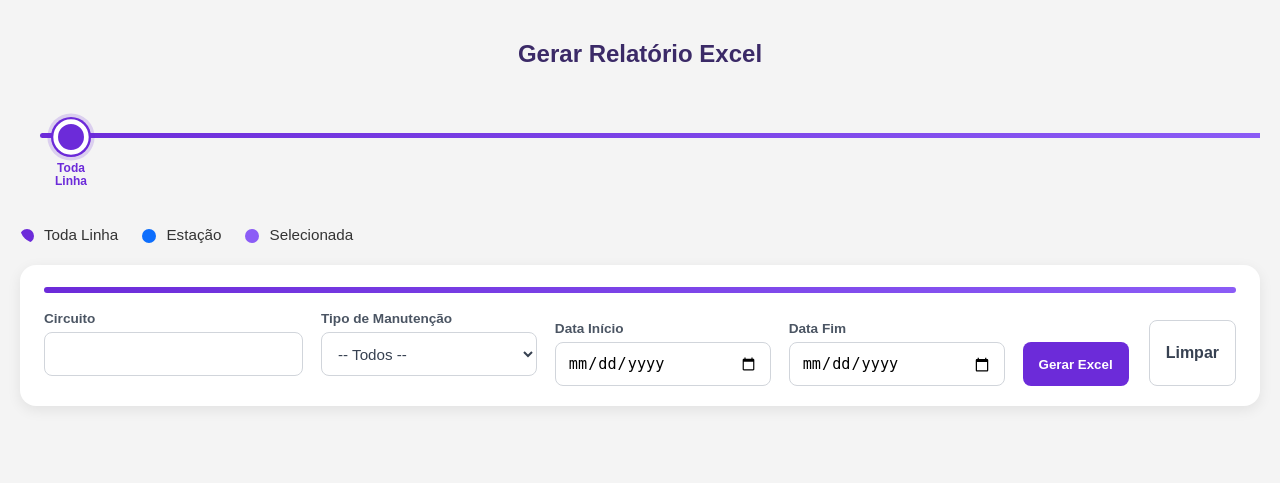
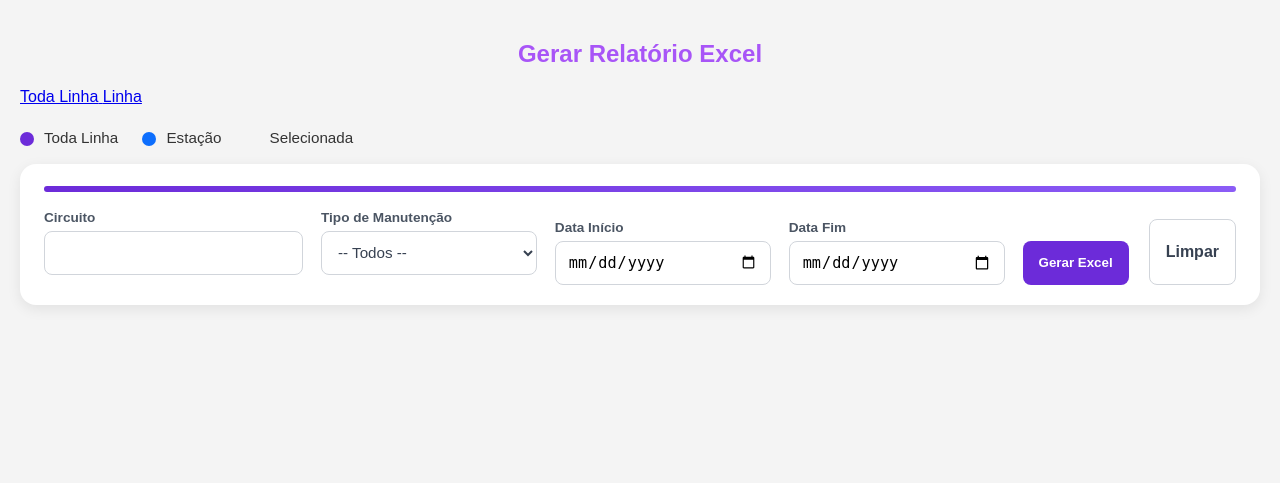
Before and after one commit to WillianVieira89/App_CDV, a Django app: page /gerar_relatorio_excel/ in a window 1280 px wide. Shown: the part 51-534 px from the top of the page. Run offline with Django 5.2, Linux system fonts and the light colour scheme; the visitor is signed in with stand-in values (Sample User, id 1); data that the repository does not hold is empty.

Commit message:
Alteração no css

```diff
--- a/cdv_api/templates/cdv_api/dashboard_manutencao.html
+++ b/cdv_api/templates/cdv_api/dashboard_manutencao.html
@@ -15,8 +15,6 @@
     <!-- MAPA -->
     <div class="mapa-estacoes-bloco">
         <div class="mapa-linha-wrapper">
-            <div class="mapa-linha"></div>
-
             <div class="mapa-estacoes">
                 <a href="{% url 'dashboard_manutencao' %}"
                    class="estacao-no mapa-todas {% if not selected_estacao_id %}estacao-selecionada{% endif %}"
--- a/cdv_api/templates/cdv_api/gerar_relatorio_excel.html
+++ b/cdv_api/templates/cdv_api/gerar_relatorio_excel.html
@@ -46,8 +46,6 @@
     <!-- MAPA PRIMEIRO -->
     <div class="mapa-estacoes-bloco">
         <div class="mapa-linha-wrapper">
-            <div class="mapa-linha"></div>
-
             <div class="mapa-estacoes">
                 <a href="{% url 'gerar_relatorio_excel_page' %}?circuito_filtro={{ circuito_filtro|urlencode }}&tipo_manutencao={{ tipo_manutencao|urlencode }}&data_inicio={{ data_inicio|urlencode }}&data_fim={{ data_fim|urlencode }}"
                    class="estacao-no mapa-todas {% if not selected_estacao_id %}estacao-selecionada{% endif %}"
@@ -141,11 +139,124 @@ document.addEventListener("DOMContentLoaded", function () {
 </script>
 
 <style>
-    .titulo-relatorio{
+    .titulo-dashboard{
         font-weight:700;
         color:#3b2a67;
+        line-height:1.3;
     }
 
+    .card-dashboard{
+        border-radius:16px;
+    }
+
+    .chart-box {
+        position: relative;
+        width: 100%;
+        height: 320px;
+        overflow: hidden;
+    }
+
+    .chart-box-alto {
+        height: 380px;
+    }
+
+    .chart-box canvas {
+        display: block;
+        width: 100% !important;
+        height: 100% !important;
+    }
+
+    .dica-clique {
+        margin-top: 10px;
+        font-size: 0.9rem;
+        color: #6b7280;
+    }
+
+    .card-resumo h6 {
+        font-size: 0.85rem;
+        color: #6b7280;
+        margin-bottom: 8px;
+    }
+
+    .card-resumo h3 {
+        margin: 0;
+        font-weight: 800;
+    }
+
+    .tabela-bloco {
+        border-radius: 14px;
+    }
+
+    .secao-titulo {
+        margin-bottom: 20px;
+        font-weight: 700;
+        border-left: 5px solid #6c2bd9;
+        padding-left: 12px;
+    }
+
+    .tabela-dashboard {
+        table-layout: auto;
+        width: 100%;
+        font-size: 0.95rem;
+    }
+
+    .tabela-dashboard thead th {
+        text-align: center;
+        padding: 14px 12px;
+        white-space: nowrap;
+    }
+
+    .tabela-dashboard tbody td {
+        text-align: center;
+        padding: 12px 14px;
+        white-space: nowrap;
+    }
+
+    .tabela-dashboard tbody tr:hover {
+        filter: brightness(0.97);
+    }
+
+    .table-responsive {
+        overflow-x: auto;
+    }
+
+    .relacao-baixa {
+        background-color: #fff3cd !important;
+    }
+
+    .relacao-normal {
+        background-color: #e7f1ff !important;
+    }
+
+    .relacao-alta {
+        background-color: #fde2e1 !important;
+    }
+
+    .legenda-mapa {
+        display: flex;
+        gap: 24px;
+        flex-wrap: wrap;
+        align-items: center;
+        margin-bottom: 18px;
+        font-size: 0.95rem;
+        font-weight: 500;
+    }
+
+    .legenda-cor {
+        display: inline-block;
+        width: 14px;
+        height: 14px;
+        border-radius: 50%;
+        margin-right: 6px;
+        vertical-align: middle;
+    }
+
+    .legenda-cor.toda-linha { background: #6c2bd9; }
+    .legenda-cor.normal { background: #0d6efd; }
+    .legenda-cor.atencao { background: #ffc107; }
+    .legenda-cor.critico { background: #dc3545; }
+
+    /* filtros */
     .painel-filtros{
         background:#ffffff;
         border-radius:16px;
@@ -250,195 +356,8 @@ document.addEventListener("DOMContentLoaded", function () {
         background:#f9fafb;
     }
 
-    .alerta-estacao{
-        color:#6b21a8;
-        font-weight:600;
-    }
-
-    /* mapa */
-    .mapa-estacoes-bloco{
-        border-radius:16px;
-        overflow:hidden;
-        margin-bottom:22px;
-    }
-
-    .secao-titulo{
-        margin-bottom:20px;
-        font-weight:700;
-        border-left:5px solid #6c2bd9;
-        padding-left:12px;
-    }
-
-    .mapa-linha-wrapper{
-        position:relative;
-        width:100%;
-        overflow-x:auto;
-        overflow-y:hidden;
-        padding:28px 8px 18px 8px;
-        box-sizing:border-box;
-        -webkit-overflow-scrolling:touch;
-        scrollbar-width:thin;
-    }
-
-    .mapa-linha-wrapper::-webkit-scrollbar{
-        height:8px;
-    }
-
-    .mapa-linha-wrapper::-webkit-scrollbar-thumb{
-        background:rgba(108,43,217,0.25);
-        border-radius:999px;
-    }
-
-    .mapa-linha{
-        position:absolute;
-        top:37px;
-        left:16px;
-        width:1120px;
-        height:4px;
-        background:linear-gradient(90deg,#6c2bd9,#8b5cf6);
-        border-radius:999px;
-        z-index:1;
-    }
-
-    .mapa-estacoes{
-        position:relative;
-        display:flex;
-        align-items:flex-start;
-        gap:14px;
-        width:max-content;
-        min-width:1120px;
-        padding:0 8px;
-        z-index:2;
-    }
-
-    .estacao-no{
-        display:flex;
-        flex-direction:column;
-        align-items:center;
-        justify-content:flex-start;
-        text-decoration:none;
-        color:#1f2937;
-        flex:0 0 52px;
-        min-width:52px;
-        transition:transform .2s ease;
-    }
-
-    .estacao-no:hover{
-        transform:translateY(-4px);
-    }
-
-    .estacao-ponto{
-        width:18px;
-        height:18px;
-        border-radius:50%;
-        border:3px solid white;
-        box-shadow:0 0 0 2px rgba(0,0,0,0.08);
-        margin-bottom:8px;
-        flex:0 0 auto;
-    }
-
-    .estacao-nome{
-        font-size:0.68rem;
-        text-align:center;
-        line-height:1.1;
-        font-weight:600;
-        max-width:52px;
-        white-space:normal;
-        word-break:break-word;
-    }
-
-    .mobile-label{
-        display:block;
-    }
-
-    .desktop-label{
-        display:none;
-    }
-
-    .estacao-normal .estacao-ponto{
-        background:#0d6efd;
-    }
-
-    .mapa-todas .estacao-ponto{
-        background:#6c2bd9;
-    }
-
-    .estacao-selecionada .estacao-ponto{
-        transform:scale(1.18);
-        box-shadow:0 0 0 5px rgba(108, 43, 217, 0.18), 0 0 0 2px #6c2bd9;
-    }
-
-    .estacao-selecionada .estacao-nome{
-        color:#6c2bd9;
-        font-weight:800;
-    }
-
-    .legenda-mapa{
-        display:flex;
-        gap:24px;
-        flex-wrap:wrap;
-        align-items:center;
-        margin-top:18px;
-        font-size:0.95rem;
-        font-weight:500;
-    }
-
-    .legenda-cor{
-        display:inline-block;
-        width:14px;
-        height:14px;
-        border-radius:50%;
-        margin-right:6px;
-        vertical-align:middle;
-    }
-
-    .legenda-cor.toda-linha{ background:#6c2bd9; }
-    .legenda-cor.normal{ background:#0d6efd; }
-    .legenda-cor.selecionada{ background:#8b5cf6; }
-
-    @media (min-width: 769px){
-        .mapa-linha-wrapper{
-            padding:34px 10px 20px 10px;
-        }
-
-        .mapa-linha{
-            top:45px;
-            left:20px;
-            width:1260px;
-            height:5px;
-        }
-
-        .mapa-estacoes{
-            gap:18px;
-            min-width:1260px;
-            padding:0 10px;
-        }
-
-        .estacao-no{
-            flex:0 0 62px;
-            min-width:62px;
-        }
-
-        .estacao-ponto{
-            width:22px;
-            height:22px;
-            border:4px solid white;
-            box-shadow:0 0 0 3px rgba(0,0,0,0.08);
-            margin-bottom:10px;
-        }
-
-        .estacao-nome{
-            font-size:0.75rem;
-            max-width:78px;
-        }
-
-        .desktop-label{
-            display:block;
-        }
-
-        .mobile-label{
-            display:none;
-        }
+    .seletor-degradacao{
+        max-width:320px;
     }
 
     @media (max-width: 1200px){
```
Also changed, not shown: other parts of cdv_api/templates/cdv_api/gerar_relatorio_excel.html (+36 -13 lines).
